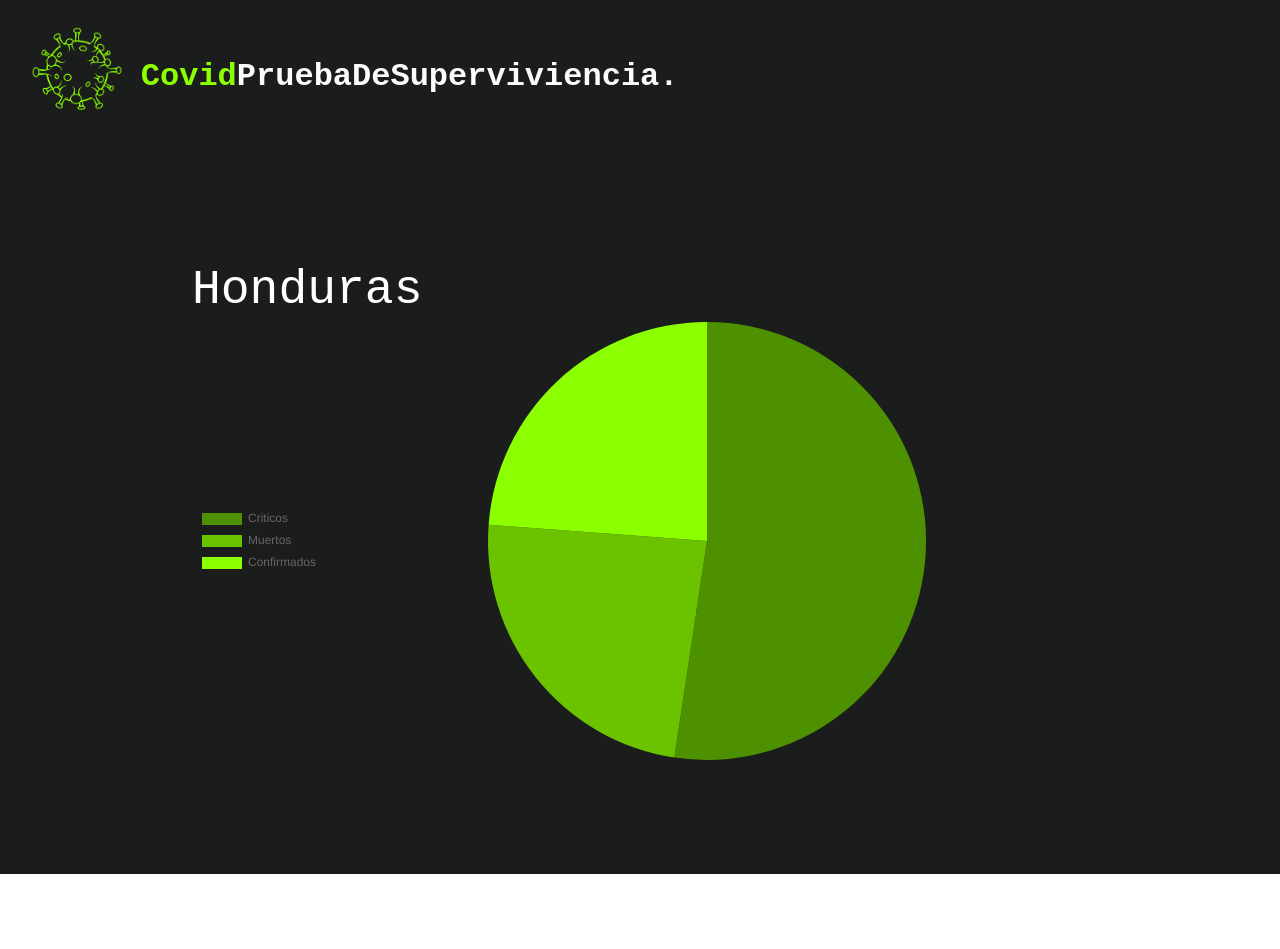
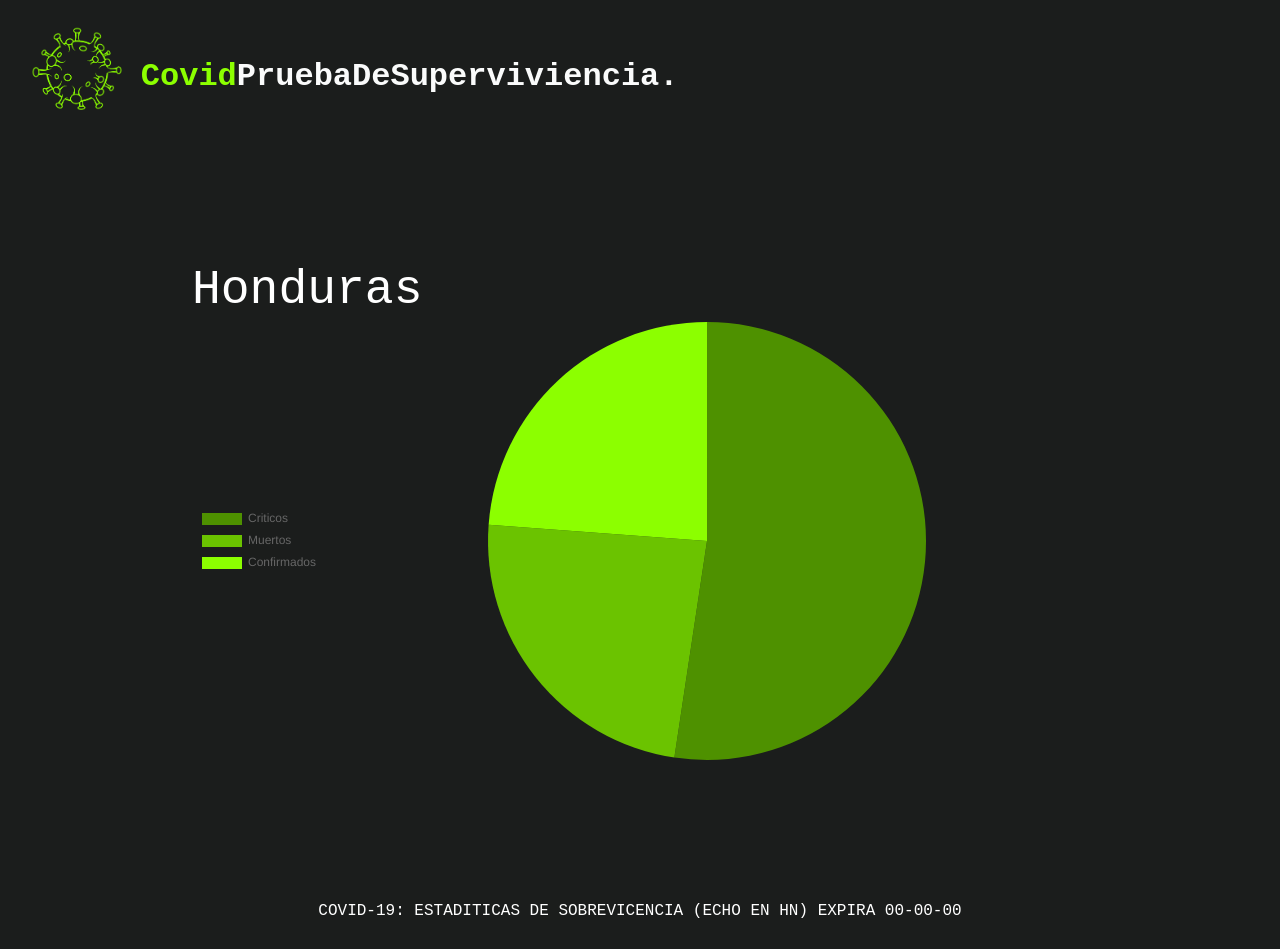
Before and after one commit to gustavo-exe/CovidPruebaDeSupervivencia, a React (Create React App) app: page / in a window 1280 px wide. Before the commit the page ends 874 px from the top, so only its background shows below. Built offline with nearby package versions, Linux system fonts and the light colour scheme.

Commit message:
Pie de pagina

```diff
--- a/src/App.css
+++ b/src/App.css
@@ -11,7 +11,3 @@
   height: 40vmin;
   pointer-events: none;
 }
-p{
-  font-family: 'Courier New', Courier, monospace;
-  color: #8CFF00;
-}
--- a/src/App.js
+++ b/src/App.js
@@ -1,12 +1,13 @@
 import './App.css';
 import NavBar from "./components/NavBar/NavBar";
 import PieChart from "./components/Charts/PieChart";
-
+import Footer from "./components/Footer/Footer";
 function App() {
   return (
       <div className="App">
         <NavBar/>
         <PieChart/>
+        <Footer/>
       </div>
   );
 }
--- /dev/null
+++ b/src/components/Footer/Footer.css
@@ -0,0 +1,7 @@
+.Footer{
+    display: flex;
+    justify-content: center;
+    align-items: center;
+    text-align: center;
+    padding: 1%;
+}
--- /dev/null
+++ b/src/components/Footer/Footer.js
@@ -0,0 +1,12 @@
+import "./Footer.css";
+function Footer() {
+    return(
+        <div className="Footer" >
+            <p>
+            COVID-19:  ESTADITICAS DE SOBREVICENCIA (ECHO EN HN) EXPIRA 00-00-00
+            </p>
+        </div>
+    )
+}
+
+export default Footer;
```
